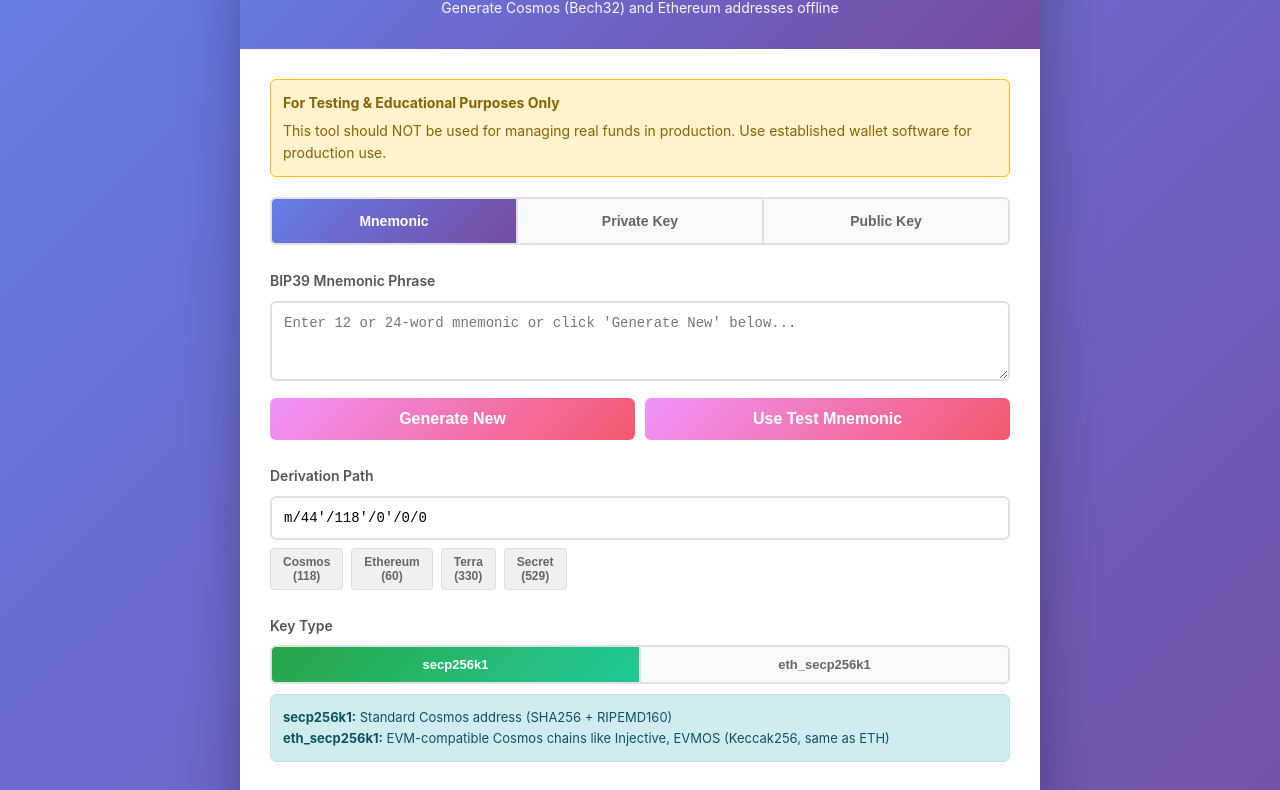
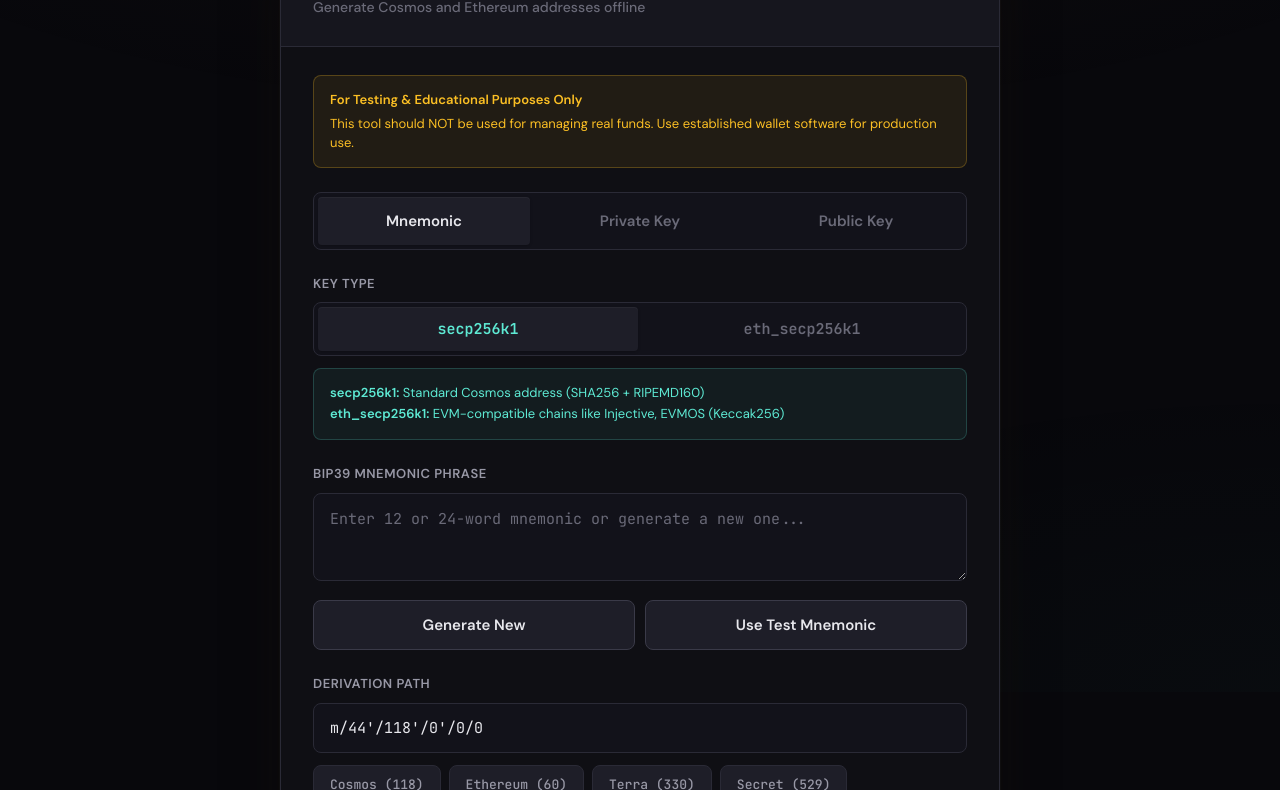
Before and after one commit to Cordtus/wallet_generator, a website with bundled scripts: page web/index.html in a window 1280 px wide. Shown: the part 108-898 px from the top of the page. Built offline with nearby package versions, Linux system fonts and the light colour scheme.

Commit message:
feat(web): modernize frontend design
- Replace pastel purple theme with sleek dark slate design
- Add amber/gold accent for primary actions, cyan for secondary
- Use distinctive typography: Syne, DM Sans, JetBrains Mono
- Increase button sizes for better readability
- Reorder form: key type now appears before derivation path
- Add prefers-reduced-motion accessibility support
- Update gitignore for Claude Code directories

```diff
--- a/web/index.html
+++ b/web/index.html
@@ -4,201 +4,332 @@
 	<meta charset="UTF-8">
 	<meta name="viewport" content="width=device-width, initial-scale=1.0">
 	<title>Wallet Generator</title>
+	<link rel="preconnect" href="https://fonts.googleapis.com">
+	<link rel="preconnect" href="https://fonts.gstatic.com" crossorigin>
+	<link href="https://fonts.googleapis.com/css2?family=DM+Sans:wght@400;500;600;700&family=JetBrains+Mono:wght@400;500;600&family=Syne:wght@600;700;800&display=swap" rel="stylesheet">
 	<style>
+		:root {
+			--bg-primary: #08080c;
+			--bg-secondary: #0f0f14;
+			--bg-surface: #16161e;
+			--bg-elevated: #1e1e28;
+			--bg-input: #12121a;
+
+			--border-subtle: #2a2a36;
+			--border-medium: #3a3a48;
+			--border-focus: #d4a574;
+
+			--text-primary: #e8e8ed;
+			--text-secondary: #9898a6;
+			--text-muted: #6a6a78;
+			--text-accent: #d4a574;
+
+			--accent-primary: #d4a574;
+			--accent-primary-dim: #a68352;
+			--accent-primary-glow: rgba(212, 165, 116, 0.15);
+			--accent-secondary: #5eead4;
+			--accent-secondary-dim: #2dd4bf;
+
+			--status-warning-bg: rgba(251, 191, 36, 0.08);
+			--status-warning-border: rgba(251, 191, 36, 0.25);
+			--status-warning-text: #fbbf24;
+			--status-info-bg: rgba(94, 234, 212, 0.06);
+			--status-info-border: rgba(94, 234, 212, 0.2);
+			--status-info-text: #5eead4;
+			--status-error-bg: rgba(239, 68, 68, 0.08);
+			--status-error-border: rgba(239, 68, 68, 0.3);
+			--status-error-text: #f87171;
+
+			--radius-sm: 4px;
+			--radius-md: 8px;
+			--radius-lg: 12px;
+
+			--font-sans: 'DM Sans', -apple-system, BlinkMacSystemFont, sans-serif;
+			--font-display: 'Syne', sans-serif;
+			--font-mono: 'JetBrains Mono', 'SF Mono', Consolas, monospace;
+
+			--transition-fast: 120ms ease;
+			--transition-base: 200ms ease;
+			--transition-slow: 300ms ease;
+		}
+
 		* {
 			margin: 0;
 			padding: 0;
 			box-sizing: border-box;
 		}
 
+		html {
+			font-size: 16px;
+			-webkit-font-smoothing: antialiased;
+			-moz-osx-font-smoothing: grayscale;
+		}
+
 		body {
-			font-family: -apple-system, BlinkMacSystemFont, 'Segoe UI', Roboto, Oxygen, Ubuntu, sans-serif;
+			font-family: var(--font-sans);
 			line-height: 1.6;
-			color: #333;
-			background: linear-gradient(135deg, #667eea 0%, #764ba2 100%);
+			color: var(--text-primary);
+			background: var(--bg-primary);
 			min-height: 100vh;
-			padding: 20px;
+			padding: 24px;
+			position: relative;
+		}
+
+		body::before {
+			content: '';
+			position: fixed;
+			inset: 0;
+			background:
+				radial-gradient(ellipse 80% 50% at 50% -20%, rgba(212, 165, 116, 0.04), transparent),
+				radial-gradient(ellipse 60% 40% at 100% 100%, rgba(94, 234, 212, 0.02), transparent);
+			pointer-events: none;
+			z-index: 0;
 		}
 
 		.container {
-			max-width: 800px;
+			max-width: 720px;
 			margin: 0 auto;
-			background: white;
-			border-radius: 12px;
-			box-shadow: 0 20px 60px rgba(0,0,0,0.3);
+			background: var(--bg-secondary);
+			border: 1px solid var(--border-subtle);
+			border-radius: var(--radius-lg);
+			overflow: hidden;
+			position: relative;
+			z-index: 1;
+			box-shadow:
+				0 0 0 1px rgba(255, 255, 255, 0.02),
+				0 20px 50px -12px rgba(0, 0, 0, 0.5),
+				0 0 80px -20px rgba(212, 165, 116, 0.08);
+		}
+
+		header {
+			background: var(--bg-surface);
+			border-bottom: 1px solid var(--border-subtle);
+			padding: 28px 32px;
+			position: relative;
 			overflow: hidden;
 		}
 
-		header {
-			background: linear-gradient(135deg, #667eea 0%, #764ba2 100%);
-			color: white;
-			padding: 30px;
-			text-align: center;
+		header::before {
+			content: '';
+			position: absolute;
+			top: 0;
+			left: 0;
+			right: 0;
+			height: 1px;
+			background: linear-gradient(90deg, transparent, var(--accent-primary-dim), transparent);
+			opacity: 0.5;
 		}
 
 		header h1 {
-			font-size: 28px;
-			margin-bottom: 10px;
+			font-family: var(--font-display);
+			font-size: 1.75rem;
+			font-weight: 700;
+			color: var(--text-primary);
+			letter-spacing: -0.02em;
+			margin-bottom: 6px;
 		}
 
 		header p {
-			opacity: 0.95;
-			font-size: 14px;
+			color: var(--text-muted);
+			font-size: 0.875rem;
+			font-weight: 500;
 		}
 
 		.content {
-			padding: 30px;
+			padding: 28px 32px;
 		}
 
 		.form-group {
-			margin-bottom: 25px;
+			margin-bottom: 24px;
 		}
 
 		label {
 			display: block;
 			font-weight: 600;
+			font-size: 0.8125rem;
+			color: var(--text-secondary);
 			margin-bottom: 8px;
-			color: #555;
-			font-size: 14px;
+			text-transform: uppercase;
+			letter-spacing: 0.04em;
 		}
 
-		textarea, input[type="text"] {
+		textarea,
+		input[type="text"] {
 			width: 100%;
-			padding: 12px;
-			font-size: 14px;
-			border: 2px solid #e0e0e0;
-			border-radius: 6px;
-			transition: border-color 0.3s;
-			font-family: 'Courier New', monospace;
-			box-sizing: border-box;
+			padding: 14px 16px;
+			font-size: 0.9375rem;
+			font-family: var(--font-mono);
+			font-weight: 400;
+			color: var(--text-primary);
+			background: var(--bg-input);
+			border: 1px solid var(--border-subtle);
+			border-radius: var(--radius-md);
+			transition:
+				border-color var(--transition-base),
+				box-shadow var(--transition-base),
+				background var(--transition-base);
 		}
 
-		textarea:focus, input[type="text"]:focus {
+		textarea::placeholder,
+		input[type="text"]::placeholder {
+			color: var(--text-muted);
+		}
+
+		textarea:hover,
+		input[type="text"]:hover {
+			border-color: var(--border-medium);
+		}
+
+		textarea:focus,
+		input[type="text"]:focus {
 			outline: none;
-			border-color: #667eea;
+			border-color: var(--border-focus);
+			background: var(--bg-surface);
+			box-shadow: 0 0 0 3px var(--accent-primary-glow);
 		}
 
 		textarea {
 			resize: vertical;
-			min-height: 80px;
+			min-height: 88px;
+			line-height: 1.5;
 		}
 
 		.button-group {
 			display: flex;
 			gap: 10px;
-			margin-top: 10px;
+			margin-top: 12px;
 		}
 
 		button {
 			flex: 1;
-			padding: 12px 24px;
-			font-size: 16px;
+			padding: 14px 24px;
+			font-family: var(--font-sans);
+			font-size: 0.9375rem;
 			font-weight: 600;
-			color: white;
-			background: linear-gradient(135deg, #667eea 0%, #764ba2 100%);
+			color: var(--bg-primary);
+			background: var(--accent-primary);
 			border: none;
-			border-radius: 6px;
+			border-radius: var(--radius-md);
 			cursor: pointer;
-			transition: transform 0.2s, box-shadow 0.2s;
-			box-sizing: border-box;
+			transition:
+				background var(--transition-fast),
+				transform var(--transition-fast),
+				box-shadow var(--transition-base);
+			position: relative;
+			overflow: hidden;
+		}
+
+		button::before {
+			content: '';
+			position: absolute;
+			inset: 0;
+			background: linear-gradient(180deg, rgba(255,255,255,0.1) 0%, transparent 50%);
+			pointer-events: none;
 		}
 
 		button:hover {
-			transform: translateY(-2px);
-			box-shadow: 0 5px 15px rgba(102, 126, 234, 0.4);
+			background: #e0b485;
+			box-shadow: 0 4px 20px -4px rgba(212, 165, 116, 0.4);
 		}
 
 		button:active {
-			transform: translateY(0);
+			transform: scale(0.98);
 		}
 
 		button.secondary {
-			background: linear-gradient(135deg, #f093fb 0%, #f5576c 100%);
+			background: var(--bg-elevated);
+			color: var(--text-primary);
+			border: 1px solid var(--border-medium);
+		}
+
+		button.secondary::before {
+			display: none;
 		}
 
 		button.secondary:hover {
-			box-shadow: 0 5px 15px rgba(245, 87, 108, 0.4);
+			background: var(--bg-surface);
+			border-color: var(--accent-primary-dim);
+			box-shadow: 0 0 0 3px var(--accent-primary-glow);
 		}
 
 		.mode-tabs {
 			display: flex;
-			gap: 0;
-			margin-bottom: 25px;
-			border-radius: 6px;
-			overflow: hidden;
-			border: 2px solid #e0e0e0;
+			gap: 4px;
+			margin-bottom: 24px;
+			padding: 4px;
+			background: var(--bg-input);
+			border-radius: var(--radius-md);
+			border: 1px solid var(--border-subtle);
 		}
 
 		.mode-tab {
 			flex: 1;
 			padding: 14px 20px;
-			font-size: 14px;
+			font-size: 0.9375rem;
 			font-weight: 600;
-			color: #666;
-			background: #f8f9fa;
+			color: var(--text-muted);
+			background: transparent;
 			border: none;
+			border-radius: var(--radius-sm);
 			cursor: pointer;
-			transition: all 0.2s;
-			border-radius: 0;
+			transition: all var(--transition-base);
 		}
 
-		.mode-tab:not(:last-child) {
-			border-right: 2px solid #e0e0e0;
+		.mode-tab::before {
+			display: none;
 		}
 
-		.mode-tab:hover {
-			background: #eee;
-			transform: none;
-			box-shadow: none;
+		.mode-tab:hover:not(.active) {
+			color: var(--text-secondary);
+			background: rgba(255, 255, 255, 0.03);
 		}
 
 		.mode-tab.active {
-			background: linear-gradient(135deg, #667eea 0%, #764ba2 100%);
-			color: white;
-		}
-
-		.mode-tab.active:hover {
-			background: linear-gradient(135deg, #667eea 0%, #764ba2 100%);
+			color: var(--text-primary);
+			background: var(--bg-elevated);
+			box-shadow:
+				0 1px 3px rgba(0, 0, 0, 0.2),
+				inset 0 1px 0 rgba(255, 255, 255, 0.04);
 		}
 
 		.key-type-tabs {
 			display: flex;
-			gap: 0;
-			border-radius: 6px;
-			overflow: hidden;
-			border: 2px solid #e0e0e0;
+			gap: 4px;
+			padding: 4px;
+			background: var(--bg-input);
+			border-radius: var(--radius-md);
+			border: 1px solid var(--border-subtle);
 		}
 
 		.key-type-tab {
 			flex: 1;
-			padding: 10px 16px;
-			font-size: 13px;
+			padding: 12px 18px;
+			font-size: 0.9375rem;
 			font-weight: 600;
-			color: #666;
-			background: #f8f9fa;
+			color: var(--text-muted);
+			background: transparent;
 			border: none;
+			border-radius: var(--radius-sm);
 			cursor: pointer;
-			transition: all 0.2s;
-			border-radius: 0;
+			transition: all var(--transition-base);
+			font-family: var(--font-mono);
 		}
 
-		.key-type-tab:not(:last-child) {
-			border-right: 2px solid #e0e0e0;
+		.key-type-tab::before {
+			display: none;
 		}
 
-		.key-type-tab:hover {
-			background: #eee;
-			transform: none;
-			box-shadow: none;
+		.key-type-tab:hover:not(.active) {
+			color: var(--text-secondary);
+			background: rgba(255, 255, 255, 0.03);
 		}
 
 		.key-type-tab.active {
-			background: linear-gradient(135deg, #28a745 0%, #20c997 100%);
-			color: white;
-		}
-
-		.key-type-tab.active:hover {
-			background: linear-gradient(135deg, #28a745 0%, #20c997 100%);
+			color: var(--accent-secondary);
+			background: var(--bg-elevated);
+			box-shadow:
+				0 1px 3px rgba(0, 0, 0, 0.2),
+				inset 0 1px 0 rgba(255, 255, 255, 0.04);
 		}
 
 		.mode-section {
@@ -207,81 +338,102 @@
 
 		.mode-section.active {
 			display: block;
+			animation: fadeIn 0.2s ease;
+		}
+
+		@keyframes fadeIn {
+			from { opacity: 0; transform: translateY(-4px); }
+			to { opacity: 1; transform: translateY(0); }
 		}
 
 		.output {
-			background: #f8f9fa;
-			border: 2px solid #e9ecef;
-			border-radius: 6px;
+			background: var(--bg-input);
+			border: 1px solid var(--border-subtle);
+			border-radius: var(--radius-md);
 			padding: 20px;
-			font-family: 'Courier New', monospace;
-			font-size: 13px;
+			font-family: var(--font-mono);
+			font-size: 0.8125rem;
 			line-height: 1.8;
 			word-break: break-all;
 			white-space: pre-wrap;
-			color: #495057;
+			color: var(--text-secondary);
 		}
 
 		.output.empty {
-			color: #aaa;
-			font-style: italic;
+			color: var(--text-muted);
+			font-style: normal;
+			text-align: center;
+			padding: 32px 20px;
 		}
 
 		.output.error {
-			background: #f8d7da;
-			border-color: #f5c6cb;
-			color: #721c24;
+			background: var(--status-error-bg);
+			border-color: var(--status-error-border);
+			color: var(--status-error-text);
 		}
 
 		.warning {
-			background: #fff3cd;
-			border: 1px solid #ffc107;
-			border-radius: 6px;
-			padding: 12px;
-			margin-bottom: 20px;
-			font-size: 14px;
-			color: #856404;
+			background: var(--status-warning-bg);
+			border: 1px solid var(--status-warning-border);
+			border-radius: var(--radius-md);
+			padding: 14px 16px;
+			margin-bottom: 24px;
+			font-size: 0.8125rem;
+			color: var(--status-warning-text);
+			line-height: 1.5;
 		}
 
 		.warning strong {
 			display: block;
-			margin-bottom: 5px;
+			margin-bottom: 4px;
+			font-weight: 600;
 		}
 
 		.info {
-			background: #d1ecf1;
-			border: 1px solid #bee5eb;
-			border-radius: 6px;
-			padding: 12px;
+			background: var(--status-info-bg);
+			border: 1px solid var(--status-info-border);
+			border-radius: var(--radius-md);
+			padding: 14px 16px;
 			margin-bottom: 20px;
-			font-size: 13px;
-			color: #0c5460;
+			font-size: 0.8125rem;
+			color: var(--status-info-text);
+			line-height: 1.6;
+		}
+
+		.info strong {
+			font-weight: 600;
 		}
 
 		.path-presets {
 			display: flex;
 			gap: 8px;
-			margin-top: 8px;
+			margin-top: 12px;
 			flex-wrap: wrap;
 		}
 
 		.preset-btn {
-			padding: 6px 12px;
-			font-size: 12px;
-			background: #f0f0f0;
-			color: #666;
-			border: 1px solid #ddd;
-			border-radius: 4px;
+			padding: 10px 16px;
+			font-family: var(--font-mono);
+			font-size: 0.8125rem;
+			font-weight: 500;
+			background: var(--bg-elevated);
+			color: var(--text-secondary);
+			border: 1px solid var(--border-subtle);
+			border-radius: var(--radius-md);
 			cursor: pointer;
-			transition: all 0.2s;
-			flex: 0;
+			transition: all var(--transition-fast);
+			flex: 0 0 auto;
+			white-space: nowrap;
+		}
+
+		.preset-btn::before {
+			display: none;
 		}
 
 		.preset-btn:hover {
-			background: #e0e0e0;
-			border-color: #bbb;
-			transform: none;
-			box-shadow: none;
+			color: var(--text-primary);
+			background: var(--bg-surface);
+			border-color: var(--accent-primary-dim);
 		}
 
 		.hidden {
@@ -292,44 +444,96 @@
 			display: flex;
 			justify-content: space-between;
 			align-items: flex-start;
-			margin-bottom: 8px;
-			padding-bottom: 8px;
-			border-bottom: 1px solid #e9ecef;
+			gap: 16px;
+			padding: 12px 0;
+			border-bottom: 1px solid var(--border-subtle);
+		}
+
+		.output-row:first-child {
+			padding-top: 0;
 		}
 
 		.output-row:last-child {
 			border-bottom: none;
-			margin-bottom: 0;
 			padding-bottom: 0;
 		}
 
 		.output-label {
 			font-weight: 600;
-			color: #667eea;
-			min-width: 140px;
+			color: var(--accent-primary);
+			min-width: 120px;
 			flex-shrink: 0;
+			font-size: 0.75rem;
+			text-transform: uppercase;
+			letter-spacing: 0.03em;
+			padding-top: 2px;
 		}
 
 		.output-value {
 			word-break: break-all;
 			text-align: right;
 			flex: 1;
+			color: var(--text-primary);
+			font-size: 0.8125rem;
+		}
+
+		.generate-btn-wrapper {
+			margin-top: 8px;
+		}
+
+		.generate-btn-wrapper button {
+			width: 100%;
+			padding: 15px 24px;
+			font-size: 0.9375rem;
 		}
 
 		@media (max-width: 600px) {
+			body {
+				padding: 12px;
+			}
+
+			.container {
+				border-radius: var(--radius-md);
+			}
+
+			header {
+				padding: 20px;
+			}
+
+			header h1 {
+				font-size: 1.5rem;
+			}
+
+			.content {
+				padding: 20px;
+			}
+
 			.output-row {
 				flex-direction: column;
-				align-items: flex-start;
+				gap: 4px;
 			}
 
 			.output-value {
 				text-align: left;
-				margin-top: 4px;
 			}
 
 			.mode-tab {
-				padding: 12px 8px;
-				font-size: 12px;
+				padding: 10px 8px;
+				font-size: 0.75rem;
+			}
+
+			.button-group {
+				flex-direction: column;
+			}
+		}
+
+		@media (prefers-reduced-motion: reduce) {
+			*,
+			*::before,
+			*::after {
+				animation-duration: 0.01ms !important;
+				animation-iteration-count: 1 !important;
+				transition-duration: 0.01ms !important;
 			}
 		}
 	</style>
@@ -338,13 +542,13 @@
 	<div class="container">
 		<header>
 			<h1>Wallet Generator</h1>
-			<p>Generate Cosmos (Bech32) and Ethereum addresses offline</p>
+			<p>Generate Cosmos and Ethereum addresses offline</p>
 		</header>
 
 		<div class="content">
 			<div class="warning">
 				<strong>For Testing & Educational Purposes Only</strong>
-				This tool should NOT be used for managing real funds in production. Use established wallet software for production use.
+				This tool should NOT be used for managing real funds. Use established wallet software for production use.
 			</div>
 
 			<div class="mode-tabs">
@@ -353,11 +557,24 @@
 				<button class="mode-tab" data-mode="publickey">Public Key</button>
 			</div>
 
+			<!-- Key Type Selection -->
+			<div class="form-group">
+				<label>Key Type</label>
+				<div class="key-type-tabs">
+					<button class="key-type-tab active" data-keytype="secp256k1">secp256k1</button>
+					<button class="key-type-tab" data-keytype="eth_secp256k1">eth_secp256k1</button>
+				</div>
+				<div class="info" style="margin-top: 12px; margin-bottom: 0;">
+					<strong>secp256k1:</strong> Standard Cosmos address (SHA256 + RIPEMD160)<br>
+					<strong>eth_secp256k1:</strong> EVM-compatible chains like Injective, EVMOS (Keccak256)
+				</div>
+			</div>
+
 			<!-- Mnemonic Mode -->
 			<div id="mnemonic-section" class="mode-section active">
 				<div class="form-group">
 					<label for="mnemonic">BIP39 Mnemonic Phrase</label>
-					<textarea id="mnemonic" placeholder="Enter 12 or 24-word mnemonic or click 'Generate New' below..."></textarea>
+					<textarea id="mnemonic" placeholder="Enter 12 or 24-word mnemonic or generate a new one..."></textarea>
 					<div class="button-group">
 						<button class="secondary" id="btn-generate-mnemonic">Generate New</button>
 						<button class="secondary" id="btn-test-mnemonic">Use Test Mnemonic</button>
@@ -395,20 +612,7 @@
 				</div>
 			</div>
 
-			<!-- Key Type Selection -->
-			<div class="form-group">
-				<label>Key Type</label>
-				<div class="key-type-tabs">
-					<button class="key-type-tab active" data-keytype="secp256k1">secp256k1</button>
-					<button class="key-type-tab" data-keytype="eth_secp256k1">eth_secp256k1</button>
-				</div>
-				<div class="info" style="margin-top: 10px; margin-bottom: 0;">
-					<strong>secp256k1:</strong> Standard Cosmos address (SHA256 + RIPEMD160)<br>
-					<strong>eth_secp256k1:</strong> EVM-compatible Cosmos chains like Injective, EVMOS (Keccak256, same as ETH)
-				</div>
-			</div>
-
-			<!-- Common: Prefix -->
+			<!-- Prefix -->
 			<div class="form-group">
 				<label for="prefix">Bech32 Prefix</label>
 				<input type="text" id="prefix" value="cosmos" />
@@ -424,8 +628,8 @@
 				</div>
 			</div>
 
-			<div class="form-group">
-				<button id="btn-derive" style="width: 100%;">Generate Addresses</button>
+			<div class="form-group generate-btn-wrapper">
+				<button id="btn-derive">Generate Addresses</button>
 			</div>
 
 			<div class="form-group">
```
Also changed, not shown: 1 other file.
